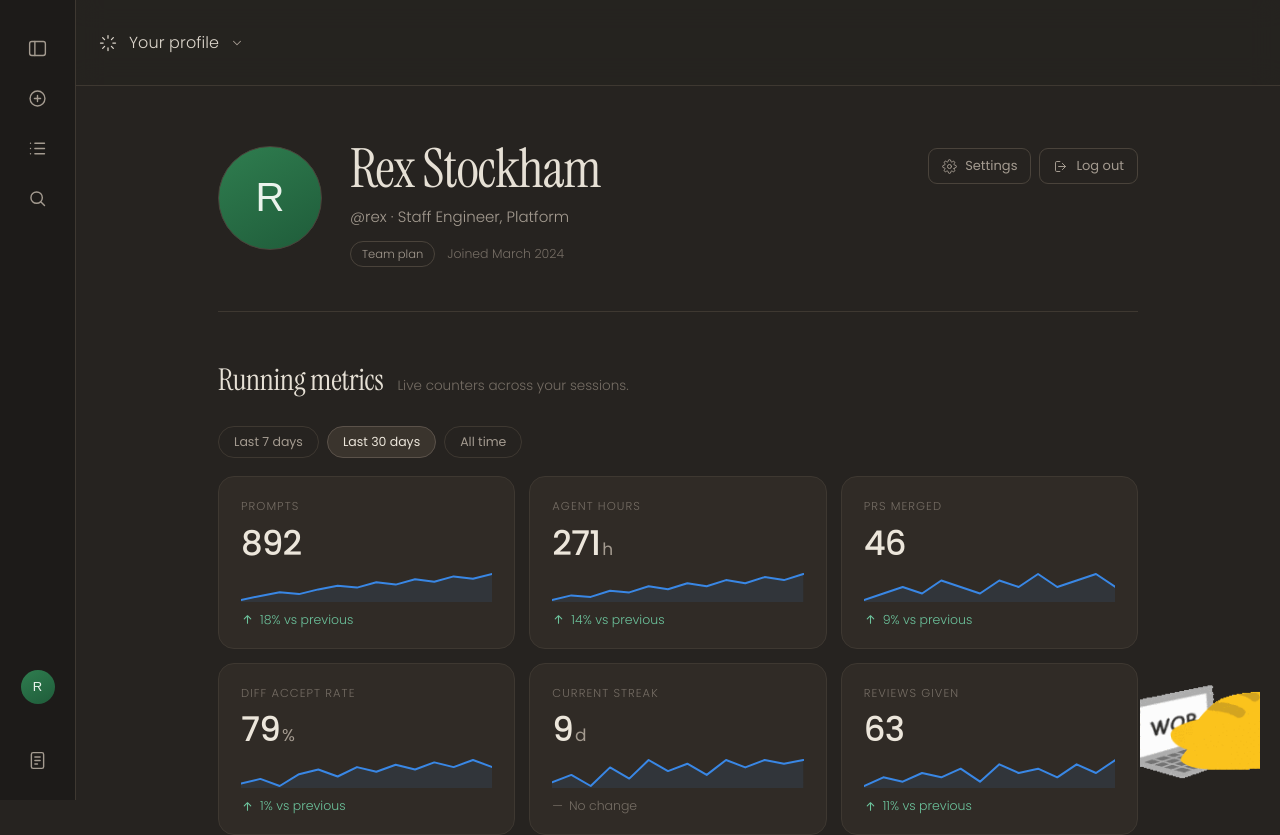
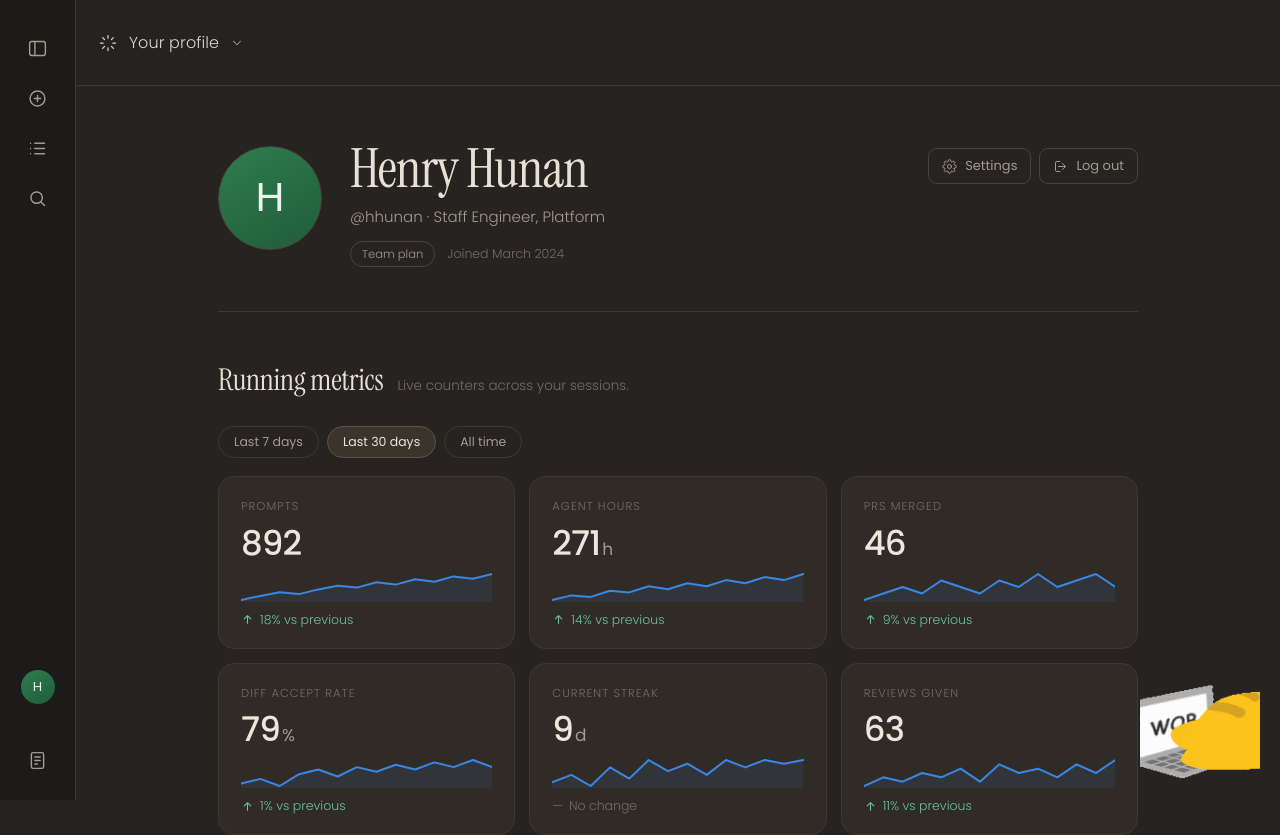
Before and after one commit to kelseyiscat/meow-meow-repo, a React (Vite) app: page / in a window 1280 px wide. Shown: the top 835 px of the page. Built offline with nearby package versions, Linux system fonts and the light colour scheme.

Commit message:
refactor: changed name

```diff
--- a/src/profileData.js
+++ b/src/profileData.js
@@ -4,14 +4,14 @@
  */
 
 export const USER = {
-  name: 'Rex Stockham',
-  handle: '@rex',
-  email: 'rex@arena.ai',
+  name: 'Henry Hunan',
+  handle: '@hhunan',
+  email: 'hhunan@arena.ai',
   role: 'Staff Engineer',
   team: 'Platform',
   joined: 'Joined March 2024',
   plan: 'Team',
-  initials: 'R',
+  initials: 'H',
 }
 
 export const PRESET_AVATARS = [
```
